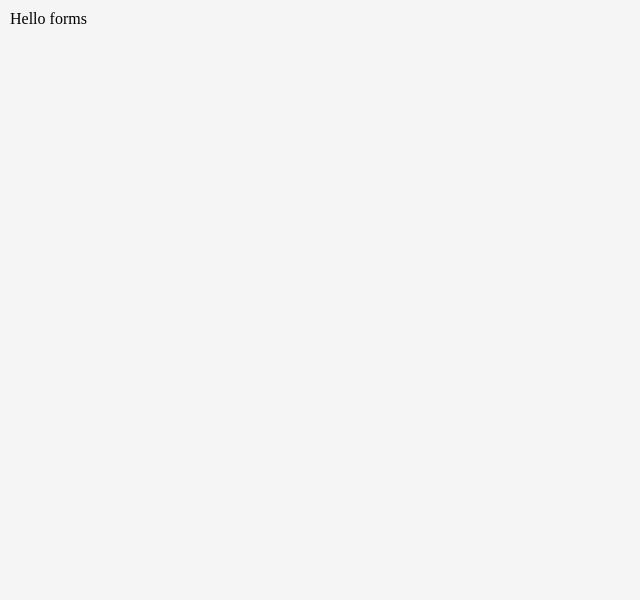
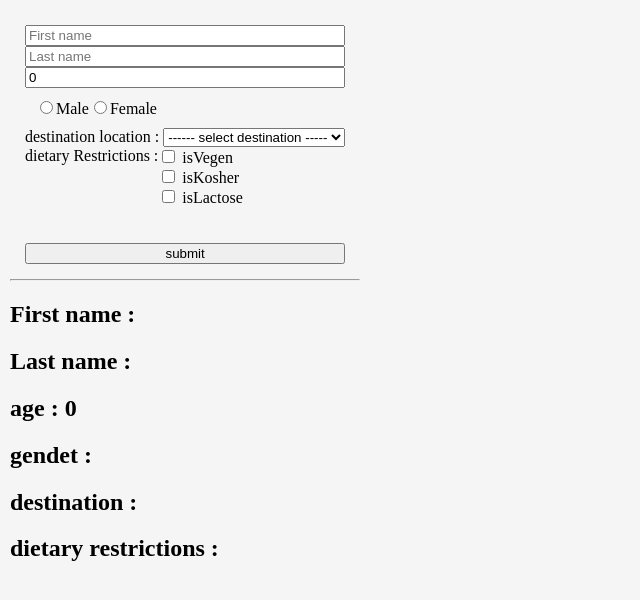
Before and after one commit to 61010707/Papa_learn_react, a React app: page / in a window 1280 px wide. Shown: the whole page, without its empty margins (0-640 px from the left). Built offline with nearby package versions, Linux system fonts and the light colour scheme.

Commit message:
form container componet separate

```diff
--- /dev/null
+++ b/src/components/formsComponent.js
@@ -0,0 +1,111 @@
+import React from "react";
+function FormComponent(props) {
+  return (
+    <main>
+      <form className="form-list">
+        <input
+          name="firstName"
+          value={props.data.firstName}
+          onChange={props.handleChange}
+          placeholder="First name "
+        />
+        <input
+          name="lastName"
+          value={props.data.lastName}
+          onChange={props.handleChange}
+          placeholder="Last name "
+        />
+        <input
+          name="age"
+          value={props.data.age}
+          onChange={props.handleChange}
+          placeholder="age"
+        />
+        <label className="gender-list">
+          <input
+            name="gender"
+            checked={props.data.gender === "male"}
+            value="male"
+            type="radio"
+            onChange={props.handleChange}
+          />
+          Male
+          <input
+            name="gender"
+            value="female"
+            checked={props.data.gender === "female"}
+            type="radio"
+            onChange={props.handleChange}
+          />
+          Female
+        </label>
+        <label>
+          {" "}
+          destination location :{" "}
+          <select
+            name="destination"
+            value={props.data.destination}
+            onChange={props.handleChange}
+          >
+            <option value="">------ select destination ----- </option>
+            <option value="location1">location1</option>
+            <option value="location2">location2</option>
+            <option value="location3">location3</option>
+            <option value="location4">location4</option>
+            <option value="location5">location5</option>
+          </select>
+        </label>
+        <label style={{ display: "flex" }}>
+          dietary Restrictions :{" "}
+          <div style={{ display: "flex", flexDirection: "column" }}>
+            <label>
+              <input
+                name="isVegen"
+                type="checkbox"
+                checked={props.data.destination.isVegen}
+                onChange={props.handleChange}
+              />{" "}
+              isVegen
+            </label>
+            <label>
+              <input
+                name="isKosher"
+                type="checkbox"
+                checked={props.data.destination.isKosher}
+                onChange={props.handleChange}
+              />{" "}
+              isKosher
+            </label>
+            <label>
+              <input
+                name="isLactose"
+                type="checkbox"
+                checked={props.data.destination.isLactose}
+                onChange={props.handleChange}
+              />{" "}
+              isLactose
+            </label>
+          </div>
+        </label>
+
+        <br />
+        <br />
+        <button>submit</button>
+      </form>
+      <hr />
+      <h2>First name : {props.data.firstName}</h2>
+      <h2>Last name : {props.data.lastName}</h2>
+      <h2>age : {props.data.age}</h2>
+      <h2>gendet : {props.data.gender}</h2>
+      <h2>destination : {props.data.destination}</h2>
+      <h2>
+        dietary restrictions :{" "}
+        {props.data.dietaryRestrictions.isKosher ? "kosher" : null}{" "}
+        {props.data.dietaryRestrictions.isVegen ? "Vegen" : null}{" "}
+        {props.data.dietaryRestrictions.isLactose ? "Lactose" : null}{" "}
+      </h2>
+    </main>
+  );
+}
+
+export default FormComponent;
--- /dev/null
+++ b/src/components/formsContainer.js
@@ -0,0 +1,43 @@
+import React, { Component } from "react";
+import FormsComponent from "./formsComponent";
+class FormsContainer extends Component {
+  constructor(props) {
+    super(props);
+    this.state = {
+      firstName: "",
+      lastName: "",
+      age: 0,
+      gender: "",
+      destination: "",
+      dietaryRestrictions: {
+        isVegen: false,
+        isKosher: false,
+        isLactose: false
+      }
+    };
+    this.handleChange = this.handleChange.bind(this);
+  }
+  handleChange(event) {
+    const { name, value, type, checked } = event.target;
+
+    type === "checkbox"
+      ? this.setState(prevState => {
+          return {
+            dietaryRestrictions: {
+              ...prevState.dietaryRestrictions,
+              [name]: checked
+            }
+          };
+        })
+      : this.setState({
+          [name]: value
+        });
+  }
+  render() {
+    return (
+      <FormsComponent handleChange={this.handleChange} data={this.state} />
+    );
+  }
+}
+
+export default FormsContainer;
--- a/src/components/myApp.js
+++ b/src/components/myApp.js
@@ -1,13 +1,7 @@
-import React, { Component } from "react";
+import React from "react";
+import FormsContainer from "./formsContainer";
 
-class myApp extends Component {
-  constructor(props) {
-    super(props);
-    this.state = {};
-  }
-  render() {
-    return <form>Hello forms</form>;
-  }
+function myApp(params) {
+  return <FormsContainer />;
 }
-
 export default myApp;
--- a/src/index.css
+++ b/src/index.css
@@ -43,5 +43,18 @@ body {
   margin: auto;
   padding: 10px;
   border-bottom: 1px solid tomato;
-  font-family: 'Roboto',sans-serif;
+  font-family: "Roboto", sans-serif;
 }
+
+.form-list {
+  display: flex;
+  flex-direction: column;
+  align-items: left;
+  padding: 5px;
+  margin: 10px;
+}
+.gender-list {
+  justify-content: center;
+  margin-left: 20px;
+  margin: 10px;
+}
```
Also changed, not shown: src/components/forms.js (added).
